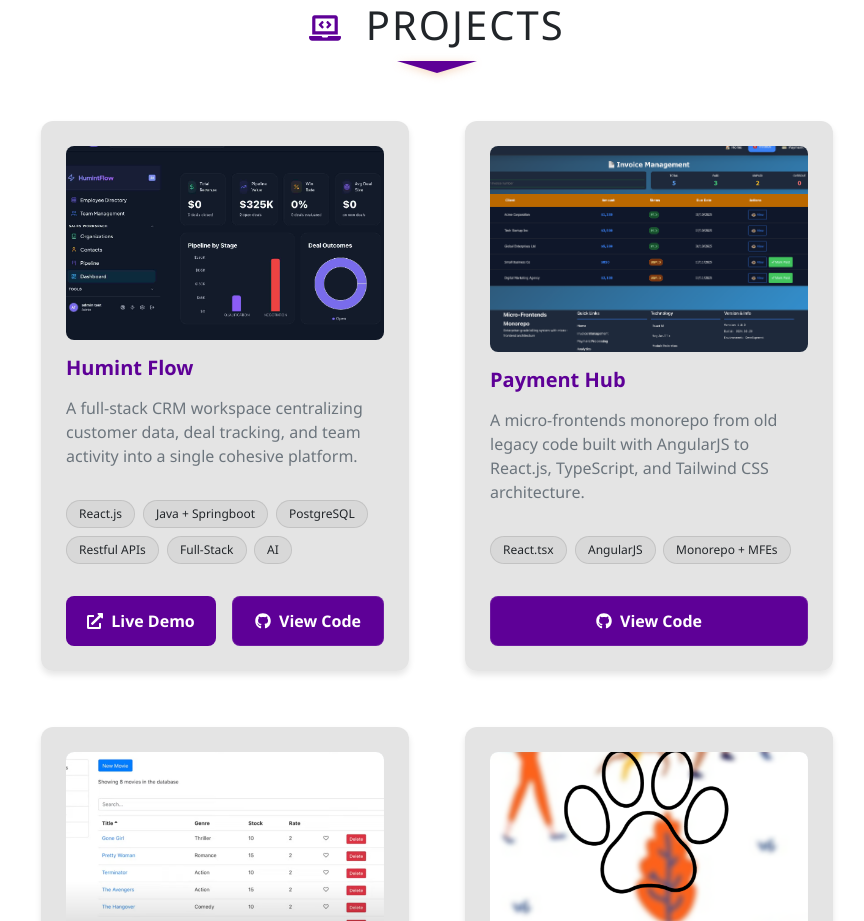
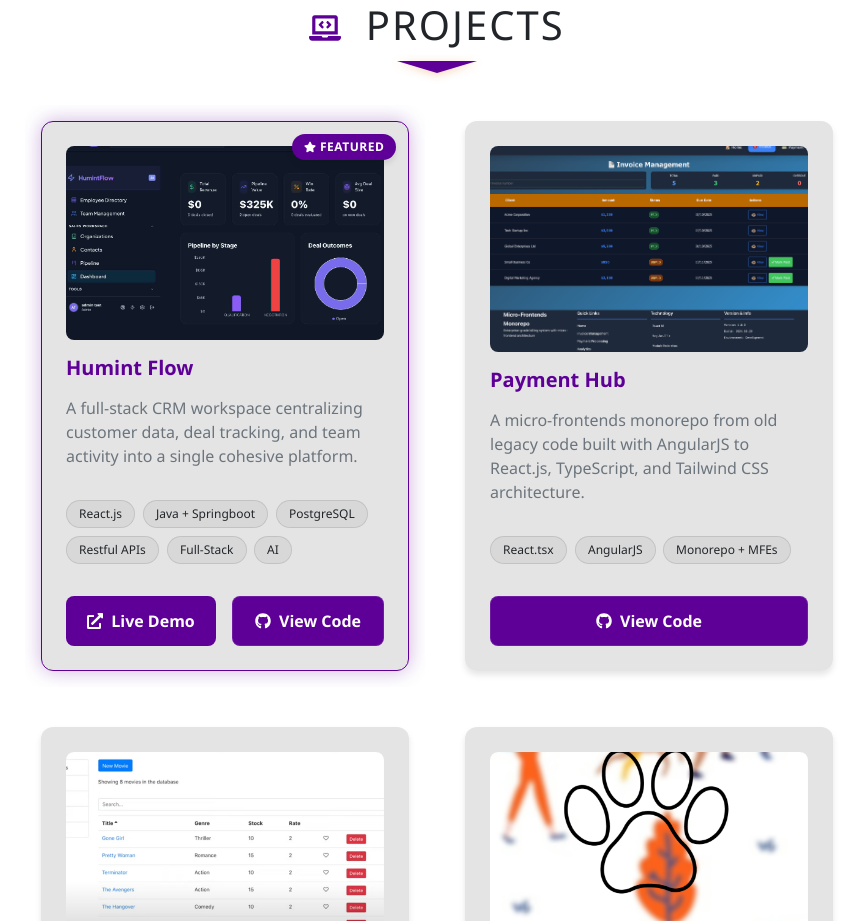
Before and after one commit to omarome/portfolio, a React (Create React App) app: page / in a window 1280 px wide. Shown: the part 4780-5701 px from the top of the page, without its empty margins (203-1067 px from the left). Built offline with nearby package versions, Linux system fonts and the light colour scheme.

Commit message:
highlight the project

```diff
--- a/src/components/Projects.js
+++ b/src/components/Projects.js
@@ -1,4 +1,4 @@
-import { FaGithub, FaExternalLinkAlt, FaLaptopCode } from 'react-icons/fa';
+import { FaGithub, FaExternalLinkAlt, FaLaptopCode, FaStar } from 'react-icons/fa';
 import MovieAppImage from '../assets/project-images/vidly.jpeg';
 import MyPetShopAppImage from '../assets/project-images/petshopImage.jpeg';
 import FoodSpotLightAppImage from '../assets/project-images/foodSpotLightApp.jpeg';
@@ -13,6 +13,7 @@ const projects = [
   {
     image: HumintFlowImage,
     name: 'Humint Flow',
+    featured: true,
     description: 'A full-stack CRM workspace centralizing customer data, deal tracking, and team activity into a single cohesive platform.',
     githubUrl: 'https://github.com/omarome/humint-flow-frontend/blob/master/README.md',
     demoUrl: 'https://humint-flow.web.app/',
@@ -92,7 +93,12 @@ const ProjectCard = ({ project, index }) => {
         className="project-card-inner"
         tiltIntensity={40}
       >
-        <CardBody className="project-card">
+        <CardBody className={`project-card${project.featured ? ' project-card-featured' : ''}`}>
+          {project.featured && (
+            <CardItem translateZ={200} className="featured-badge">
+              <FaStar aria-hidden="true" /> Featured
+            </CardItem>
+          )}
           <CardItem translateZ={120} className="project-image-wrapper">
             <img
               src={project.image}
--- a/src/style/Projects.css
+++ b/src/style/Projects.css
@@ -112,6 +112,31 @@
   /* Hardware acceleration - but don't set will-change: transform as it conflicts with inline styles */
   transform: translateZ(0);
   -webkit-transform: translateZ(0);
+}
+
+/* Featured project: accent border, glow and a corner badge */
+.project-card-featured {
+  border-color: var(--primary-color);
+  box-shadow: var(--shadow-glow);
+}
+
+.featured-badge {
+  position: absolute;
+  top: var(--space-3);
+  right: var(--space-3);
+  z-index: 2;
+  display: inline-flex;
+  align-items: center;
+  gap: var(--space-1);
+  padding: var(--space-1) var(--space-3);
+  border-radius: 999px;
+  background-color: var(--primary-color);
+  color: var(--text-white);
+  font-size: var(--font-size-xs);
+  font-weight: var(--font-weight-bold);
+  letter-spacing: 0.5px;
+  text-transform: uppercase;
+  box-shadow: var(--shadow-md);
 }
 
 /* Card hover effects - Desktop only */
```
